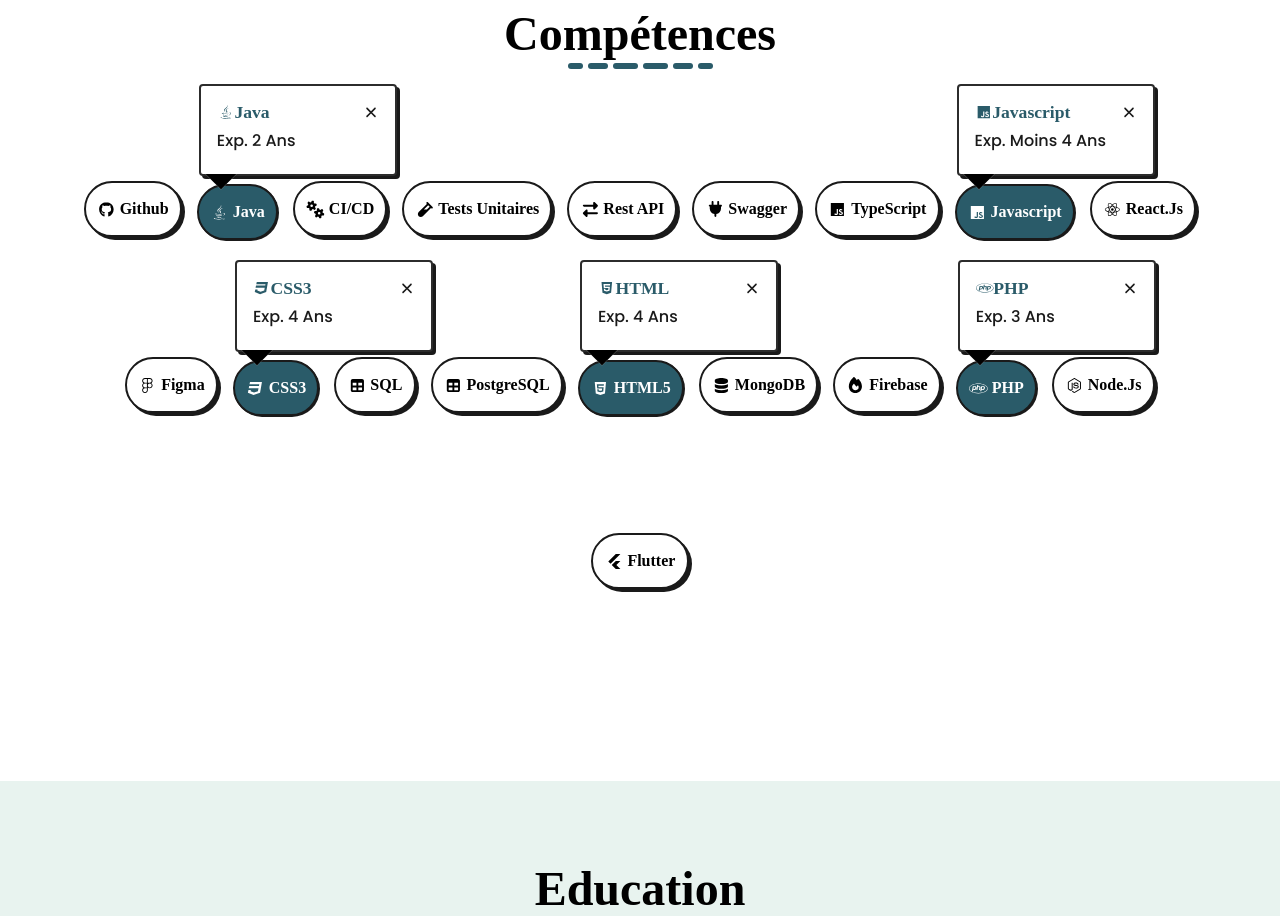
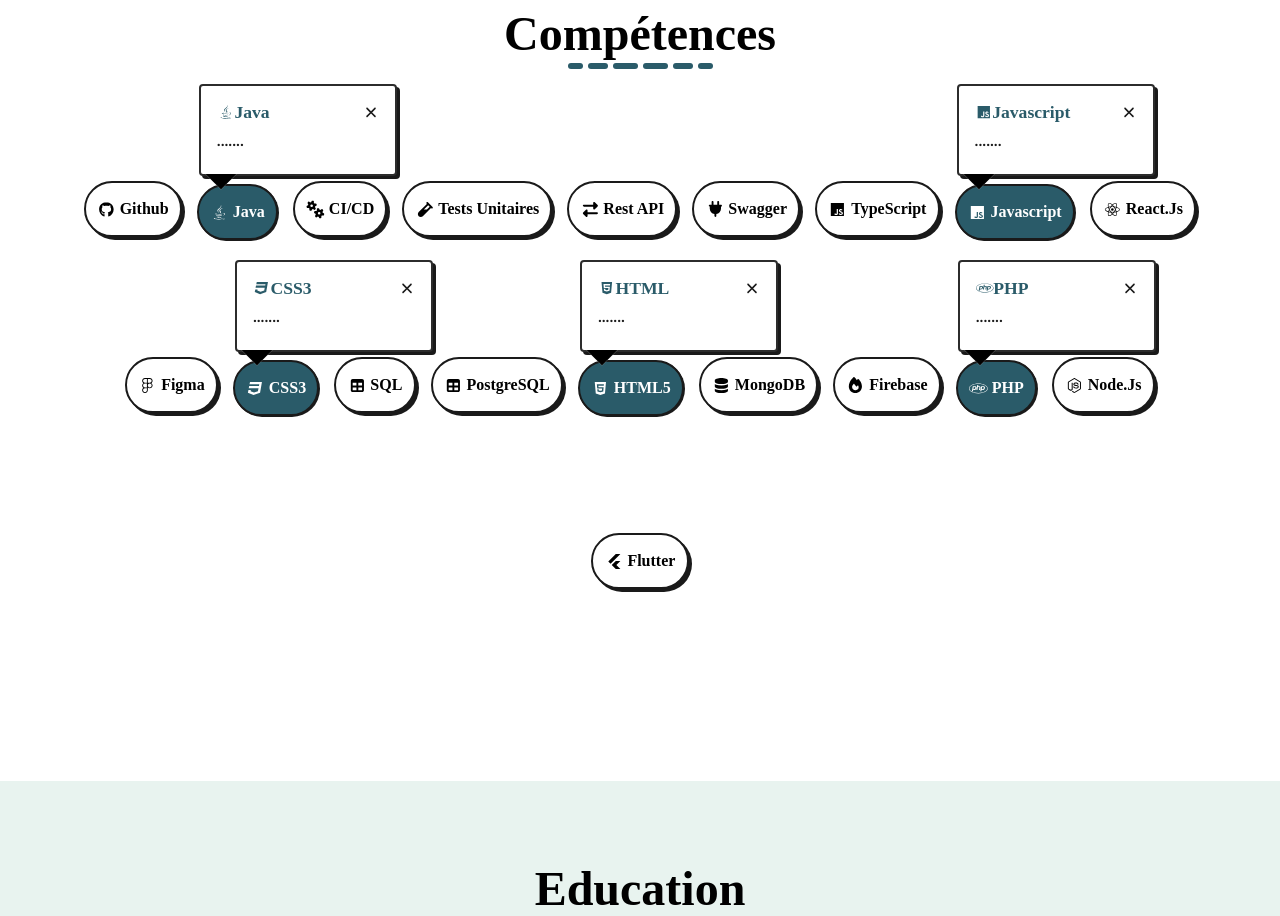
Before and after one commit to brelnosse/portofolio, a React (Create React App) app: page /home in a window 1280 px wide. Shown: the part 2300-3216 px from the top of the page. Built offline with nearby package versions, Linux system fonts and the light colour scheme; a web font is replaced by a local one.

Commit message:
Suppression des expériences

```diff
--- a/src/components/EasterEgg.tsx
+++ b/src/components/EasterEgg.tsx
@@ -8,7 +8,7 @@
     setIsAlertVisible(true);
     setAlertDatas({
         type: "info",
-        title: "🥚 Indice trouvé !",
+        title: "Indice trouvé !",
         description: ""
     });
 
@@ -19,7 +19,7 @@
         i++;
         setAlertDatas({
             type: "info",
-            title: "🥚 Indice trouvé !",
+            title: "Indice trouvé !",
             description: text.slice(0, i)
         });
         if (i === text.length) clearInterval(interval);
--- a/src/data/skills.ts
+++ b/src/data/skills.ts
@@ -12,7 +12,7 @@
                 icon: faGithub,
                 text: 'Github'
             },
-            description: 'Exp. 4 ans'
+            description: '.......'
         }
     },
     {
@@ -23,7 +23,7 @@
                 icon: faJava,
                 text: 'Java'
             },
-            description: 'Exp. 2 ans',
+            description: '.......',
         },
         active: true,
     },
@@ -36,7 +36,7 @@
                 icon: faGears,
                 text: 'CI/CD'
             },
-            description: 'Exp. Moins d\'1 ans'
+            description: '.......'
         }
     },
     {
@@ -48,7 +48,7 @@
                 icon: faVial,
                 text: 'tests unitaires'
             },
-            description: 'Exp. Moins d\'1 ans'
+            description: '.......'
         }
     },
     {
@@ -60,7 +60,7 @@
                 icon: faExchangeAlt,
                 text: 'Rest API'
             },
-            description: 'Exp. 1 ans'
+            description: '.......'
         }
     },
     {
@@ -72,7 +72,7 @@
                 icon: faPlug,
                 text: 'Swagger'
             },
-            description: 'Exp. Moins d\'1 ans'
+            description: '.......'
         }
     },
     {
@@ -84,7 +84,7 @@
                 icon: faJs,
                 text: 'Typescript'
             },
-            description: 'Exp. Moins d\'1 ans'
+            description: '.......'
         }
     },
         {
@@ -96,7 +96,7 @@
                 icon: faJs,
                 text: 'javascript'
             },
-            description: 'Exp. Moins 4 ans'
+            description: '.......'
         }
     },
     {
@@ -108,7 +108,7 @@
                 icon: faReact,
                 text: 'React.js'
             },
-            description: 'Exp. Moins d\'1 ans',
+            description: '.......',
         },
     },
     {
@@ -120,7 +120,7 @@
                 icon: faFigma,
                 text: 'Figma'
             },
-            description: 'Exp. 1 ans'
+            description: '.......'
         }
     },
     {
@@ -132,7 +132,7 @@
                 icon: faCss3,
                 text: 'CSS3'
             },
-            description: 'Exp. 4 ans'
+            description: '.......'
         }
     },
     {
@@ -144,7 +144,7 @@
                 icon: faTable,
                 text: 'SQL'
             },
-            description: 'Exp. 3 ans'
+            description: '.......'
         }
     },
     {
@@ -156,7 +156,7 @@
                 icon: faTable,
                 text: 'PostgreSQL'
             },
-            description: 'Exp. Moins d\'1 ans'
+            description: '.......'
         }
     },
     {
@@ -168,7 +168,7 @@
                 icon: faHtml5,
                 text: 'HTML'
             },
-            description: 'Exp. 4 ans'
+            description: '.......'
         }
     },
     {
@@ -180,7 +180,7 @@
                 icon: faDatabase,
                 text: 'MongoDB'
             },
-            description: 'Exp. Moins d\'1 ans'
+            description: '.......'
         }
     },
     {
@@ -192,7 +192,7 @@
                 icon: fas.faFire,
                 text: 'Firebase'
             },
-            description: 'Exp. Moins d\'1 ans'
+            description: '.......'
         }
     },
     {
@@ -204,7 +204,7 @@
                 icon: faPhp,
                 text: 'PHP'
             },
-            description: 'Exp. 3 ans'
+            description: '.......'
         }
     },
     {
@@ -216,7 +216,7 @@
                 icon: faNodeJs,
                 text: 'Node.js'
             },
-            description: 'Exp. 2 ans'
+            description: '.......'
         }
     },
     {
@@ -228,7 +228,7 @@
                 icon: faFlutter,
                 text: 'Flutter'
             },
-            description: 'Exp. Moins d\'1 ans',
+            description: '.......',
         },
     },
 ]
```
